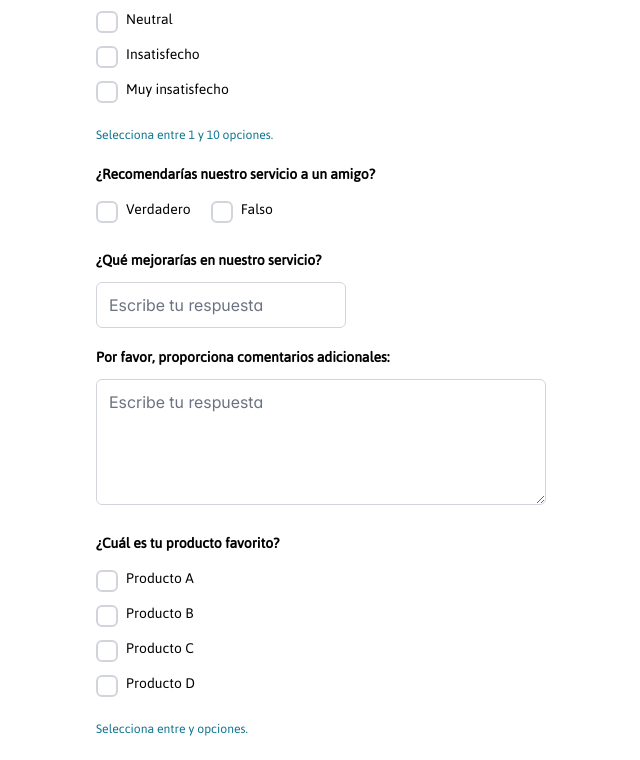
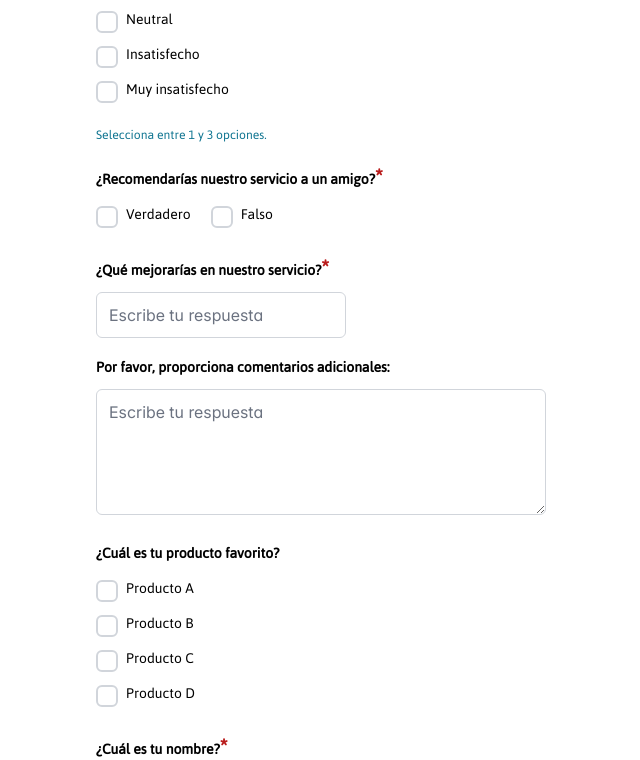
Before and after one commit to jared0192galicia/Questionarys, a Next.js app: page /cuestionario/1 in a window 1280 px wide. Shown: the part 684-1444 px from the top of the page, without its empty margins (128-768 px from the left). Built offline with nearby package versions, Linux system fonts and the light colour scheme.

Commit message:
Add calification component

```diff
--- a/src/app/cuestionario/[id]/page.tsx
+++ b/src/app/cuestionario/[id]/page.tsx
@@ -1,7 +1,7 @@
 'use client';
 import Header from '@/components/header';
 import cn from '@/utils/cn';
-import { useParams } from 'next/navigation';
+import { useParams, useRouter } from 'next/navigation';
 import data from '@/models/dommy/encuesta';
 import SkeletonCard from '@/components/skeleton/card';
 import React, { useEffect, useState } from 'react';
@@ -18,6 +18,8 @@ import { Ripple } from 'primereact/ripple';
 export default function Questionnarie() {
   const { id } = useParams(); // Captura el slug desde la URL
   const [loading, setLoading] = useState<boolean>(true);
+  const [finished, setFinished] = useState<boolean>(false);
+  const router = useRouter();
 
   useEffect(() => {
     document.title = `Cuestionarios - ${id}`;
@@ -25,48 +27,6 @@ export default function Questionnarie() {
       setLoading(false);
     }, 3_000);
   }, []);
-
-  const getQuestion = (question: any) => {
-    switch (question.type) {
-      case QuestionTypes.LONG_ANSWER:
-        return (
-          <LongAnswerQuestion
-            onChange={() => {}}
-            question={question.question}
-            value=''
-          ></LongAnswerQuestion>
-        );
-      case QuestionTypes.MULTIPLE_CHOICE:
-        return (
-          <MultipleChoiceQuestion
-            maxSelections={question.max}
-            minSelections={question.min}
-            onChange={() => {}}
-            options={question.options}
-            question={question.question}
-          ></MultipleChoiceQuestion>
-        );
-      case QuestionTypes.SHORT_ANSWER:
-        return (
-          <ShortAnswerQuestion
-            onChange={() => {}}
-            question={question.question}
-            value=''
-          ></ShortAnswerQuestion>
-        );
-
-      case QuestionTypes.TRUE_FALSE:
-        return (
-          <BooleanQuestion
-            onChange={() => {}}
-            question={question.question}
-          ></BooleanQuestion>
-        );
-      default:
-        break;
-    }
-    return <>Tipo no reconocido</>;
-  };
 
   return (
     <>
@@ -89,6 +49,10 @@ export default function Questionnarie() {
           )}
         </section>
         <div className='my-5'></div>
+
+        {finished ? (
+          <FinishQuestionary qualification={60} data={data}></FinishQuestionary>
+        ) : (
           <section
             className={cn('font-jaldi bg-white px-5 pb-10 md:pl-24 rounded-lg')}
           >
@@ -98,27 +62,31 @@ export default function Questionnarie() {
               <>
                 <h2 className='text-2xl pt-4'>Preguntas</h2>
                 {data.questions.map((question, index) => (
-                <React.Fragment key={index}>{getQuestion(question)}</React.Fragment>
+                  <React.Fragment key={index}>
+                    {getQuestion(question)}
+                  </React.Fragment>
                 ))}
               </>
             )}
           </section>
+        )}
         <div className='py-5'></div>
         <div className='flex pb-10 justify-center'>
           <Button
-            label={'Finalizar Cuestionario'}
+            label={finished ? 'Finalizar Revición' : 'Finalizar Cuestionario'}
             className='bg-cyan-800 md:w-1/3'
+            onClick={() => {
+              finished ? router.push('/home') : setFinished(true);
+            }}
           ></Button>
           <Ripple />
         </div>
-      <FinishQuestionary qualification={60}></FinishQuestionary>
       </section>
-
     </>
   );
 }
 
-function FinishQuestionary({qualification}: any) {
+function FinishQuestionary({ qualification, data }: any) {
   return (
     <section
       className={cn(
@@ -136,7 +104,68 @@ function FinishQuestionary({qualification}: any) {
       />
       <h3 className='text-2xl'>De aciertos</h3>
       <h3>Tu calificación es {qualification / 10}</h3>
-
+      <div className='w-3/4 border border-solid border-gray-200'></div>
+      <h3 className='text-left w-3/4'>Respuestas</h3>
+      <div className='w-5/6 md:w-3/4'>
+        {data.questions.map((question: any, index: number) => (
+          <React.Fragment key={index}>
+            {getQuestion(question, true)}
+          </React.Fragment>
+        ))}
+      </div>
     </section>
   );
 }
+
+const getQuestion = (question: any, answered: boolean = false) => {
+  const response = answered ? question.response : null;
+  // console.log(question.question, response)
+
+  switch (question.type) {
+    case QuestionTypes.LONG_ANSWER:
+      return (
+        <LongAnswerQuestion
+          onChange={() => {}}
+          question={question.question}
+          value=''
+          required={question.required}
+          answer={response != null ? 'Por reponder' : response}
+        ></LongAnswerQuestion>
+      );
+    case QuestionTypes.MULTIPLE_CHOICE:
+      return (
+        <MultipleChoiceQuestion
+          maxSelections={question.max}
+          minSelections={question.min}
+          onChange={() => {}}
+          required={question.required}
+          options={question.options}
+          question={question.question}
+          correctAnswers={response}
+        ></MultipleChoiceQuestion>
+      );
+    case QuestionTypes.SHORT_ANSWER:
+      return (
+        <ShortAnswerQuestion
+          onChange={() => {}}
+          question={question.question}
+          value=''
+          required={question.required}
+          answer={response}
+        ></ShortAnswerQuestion>
+      );
+
+    case QuestionTypes.TRUE_FALSE:
+      return (
+        <BooleanQuestion
+          onChange={() => {}}
+          question={question.question}
+          required={question.required}
+          correctAnswer={response}
+        ></BooleanQuestion>
+      );
+    default:
+      break;
+  }
+  return <>Tipo no reconocido</>;
+};
--- a/src/components/questions/boolean.tsx
+++ b/src/components/questions/boolean.tsx
@@ -1,40 +1,34 @@
 import React, { useEffect, useState } from 'react';
 import { Checkbox } from 'primereact/checkbox';
 
-interface MultipleChoiceQuestionProps {
+interface BooleanQuestionProps {
   question: string;
-  correctAnswers?: boolean;
-  onChange: (selected: string[]) => void;
+  correctAnswer?: boolean;
+  onChange: (selected: boolean) => void;
   invalid?: boolean;
   required?: boolean;
 }
 
 export default function BooleanQuestion({
   question,
-  correctAnswers,
+  correctAnswer,
   onChange,
   invalid = false,
   required = false
-}: MultipleChoiceQuestionProps) {
-  const [selectedOptions, setSelectedOptions] = useState<string[]>([]);
+}: BooleanQuestionProps) {
+  const [selectedOption, setSelectedOption] = useState<string | null>(null);
   const options = ['Verdadero', 'Falso'];
 
   useEffect(() => {
-    if (correctAnswers) {
+    if (correctAnswer != null) {
+      setSelectedOption(correctAnswer ? 'Verdadero' : 'Falso');
     }
   }, []);
 
   const handleOptionChange = (option: string) => {
-    let updatedSelectedOptions = [...selectedOptions];
-
-    if (selectedOptions.includes(option)) {
-      updatedSelectedOptions = updatedSelectedOptions.filter(
-        (item) => item !== option
-      );
-    }
-
-    setSelectedOptions(updatedSelectedOptions);
-    onChange(updatedSelectedOptions);
+    const newSelectedOption = selectedOption === option ? null : option;
+    setSelectedOption(newSelectedOption);
+    onChange(newSelectedOption === 'Verdadero');
   };
 
   return (
@@ -52,8 +46,8 @@ export default function BooleanQuestion({
               inputId={`option-${index}`}
               value={option}
               onChange={() => handleOptionChange(option)}
-              checked={selectedOptions.includes(option)}
-              invalid={invalid}
+              checked={selectedOption === option}
+              className={invalid ? 'p-invalid' : ''}
             />
             <label htmlFor={`option-${index}`} className='ml-2'>
               {option}
@@ -61,6 +55,9 @@ export default function BooleanQuestion({
           </div>
         ))}
       </div>
+      {invalid && (
+        <p className='text-red-700 text-sm'>Por favor selecciona una opción.</p>
+      )}
     </div>
   );
 }
--- a/src/components/questions/long.tsx
+++ b/src/components/questions/long.tsx
@@ -7,6 +7,7 @@ interface ShortAnswerQuestionProps {
   onChange: (e: React.ChangeEvent<HTMLTextAreaElement>) => void;
   invalid?: boolean;
   required?: boolean;
+  answer?: string;
 }
 
 export default function LongAnswerQuestion({
@@ -14,7 +15,8 @@ export default function LongAnswerQuestion({
   value,
   onChange,
   invalid = false,
-  required = false
+  required = false,
+  answer
 }: ShortAnswerQuestionProps) {
   return (
     <div className='mb-4'>
@@ -28,7 +30,7 @@ export default function LongAnswerQuestion({
         rows={5}
         cols={30}
         invalid={invalid}
-        value={value}
+        value={answer != null? answer : value}
         onChange={onChange}
         placeholder='Escribe tu respuesta'
         className='w-full max-w-screen-sm md:max-w-[450px]'
--- a/src/components/questions/multiple.tsx
+++ b/src/components/questions/multiple.tsx
@@ -1,4 +1,4 @@
-import React, { useState } from 'react';
+import React, { useEffect, useState } from 'react';
 import { Checkbox } from 'primereact/checkbox';
 
 interface MultipleChoiceQuestionProps {
@@ -10,18 +10,27 @@ interface MultipleChoiceQuestionProps {
   onChange: (selected: string[]) => void;
   invalid?: boolean;
   required?: boolean;
+
 }
 
 export default function MultipleChoiceQuestion({
   question,
   options,
   maxSelections,
+  correctAnswers,
   minSelections,
   onChange,
   invalid = false,
   required = false
 }: MultipleChoiceQuestionProps) {
   const [selectedOptions, setSelectedOptions] = useState<string[]>([]);
+
+
+  useEffect(() => {
+    if (correctAnswers != null) {
+      setSelectedOptions(correctAnswers);
+    }
+  }, []);
 
   const handleOptionChange = (option: string) => {
     let updatedSelectedOptions = [...selectedOptions];
@@ -64,11 +73,11 @@ export default function MultipleChoiceQuestion({
           </div>
         ))}
       </div>
-      {/* {isInvalid && ( */}
+      {minSelections && (
         <p className='text-cyan-700 text-sm'>
           Selecciona entre {minSelections} y {maxSelections} opciones.
         </p>
-      {/* )} */}
+      )}
     </div>
   );
 }
--- a/src/components/questions/short.tsx
+++ b/src/components/questions/short.tsx
@@ -5,18 +5,27 @@ interface ShortAnswerQuestionProps {
   question: string;
   value: string;
   onChange: (e: React.ChangeEvent<HTMLInputElement>) => void;
+  answer?: string;
+  required: boolean;
 }
 
 export default function ShortAnswerQuestion({
   question,
   value,
-  onChange
+  answer,
+  onChange,
+  required = false
 }: ShortAnswerQuestionProps) {
   return (
     <div className='mb-4'>
-      <label className='block mb-2 font-semibold'>{question}</label>
+      <label className='block mb-2 font-semibold'>
+        {question}
+        {required && (
+          <span className='text-red-700 text-2xl text-right'>*</span>
+        )}
+      </label>
       <InputText
-        value={value}
+        value={answer != null ? answer : value}
         onChange={onChange}
         placeholder='Escribe tu respuesta'
         className='w-full max-w-[250px]'
--- a/src/models/dommy/encuesta.ts
+++ b/src/models/dommy/encuesta.ts
@@ -7,6 +7,7 @@ const data = {
   fecha_creacion: '2024-10-18',
   fecha_limite: '2024-11-01',
   image: '/usercard.png',
+  public: true,
   questions: [
     {
       type: 'multiple_choice',
@@ -18,38 +19,47 @@ const data = {
         'Insatisfecho',
         'Muy insatisfecho'
       ],
-      max: 10,
-      min: 1
+      response: ['Neutral'],
+      min: 1,
+      max: 3,
+      required: false
     },
     {
       type: 'true_false',
       question: '¿Recomendarías nuestro servicio a un amigo?',
-      response: true
+      response: true,
+      required: true
     },
     {
       type: 'short_answer',
       question: '¿Qué mejorarías en nuestro servicio?',
-      response: ''
+      response: 'Nada',
+      required: true
     },
     {
       type: 'long_answer',
       question: 'Por favor, proporciona comentarios adicionales:',
-      response: ''
+      required: false
     },
     {
       type: 'multiple_choice',
       question: '¿Cuál es tu producto favorito?',
-      options: ['Producto A', 'Producto B', 'Producto C', 'Producto D']
+      options: ['Producto A', 'Producto B', 'Producto C', 'Producto D'],
+      response: 'Producto A',
+      required: false
     },
     {
       type: 'short_answer',
       question: '¿Cuál es tu nombre?',
-      response: ''
+      response: 'Jared',
+      required: true
     },
     {
       type: 'multiple_choice',
       question: '¿Cómo nos conociste?',
-      options: ['Publicidad', 'Recomendación', 'Redes Sociales', 'Otro']
+      options: ['Publicidad', 'Recomendación', 'Redes Sociales', 'Otro'],
+      response: 'Otro',
+      required: false
     }
   ],
   agradecimiento: '¡Gracias por tu tiempo y tus responses!'
```
Lines whose indentation alone changed are shown as unchanged.
